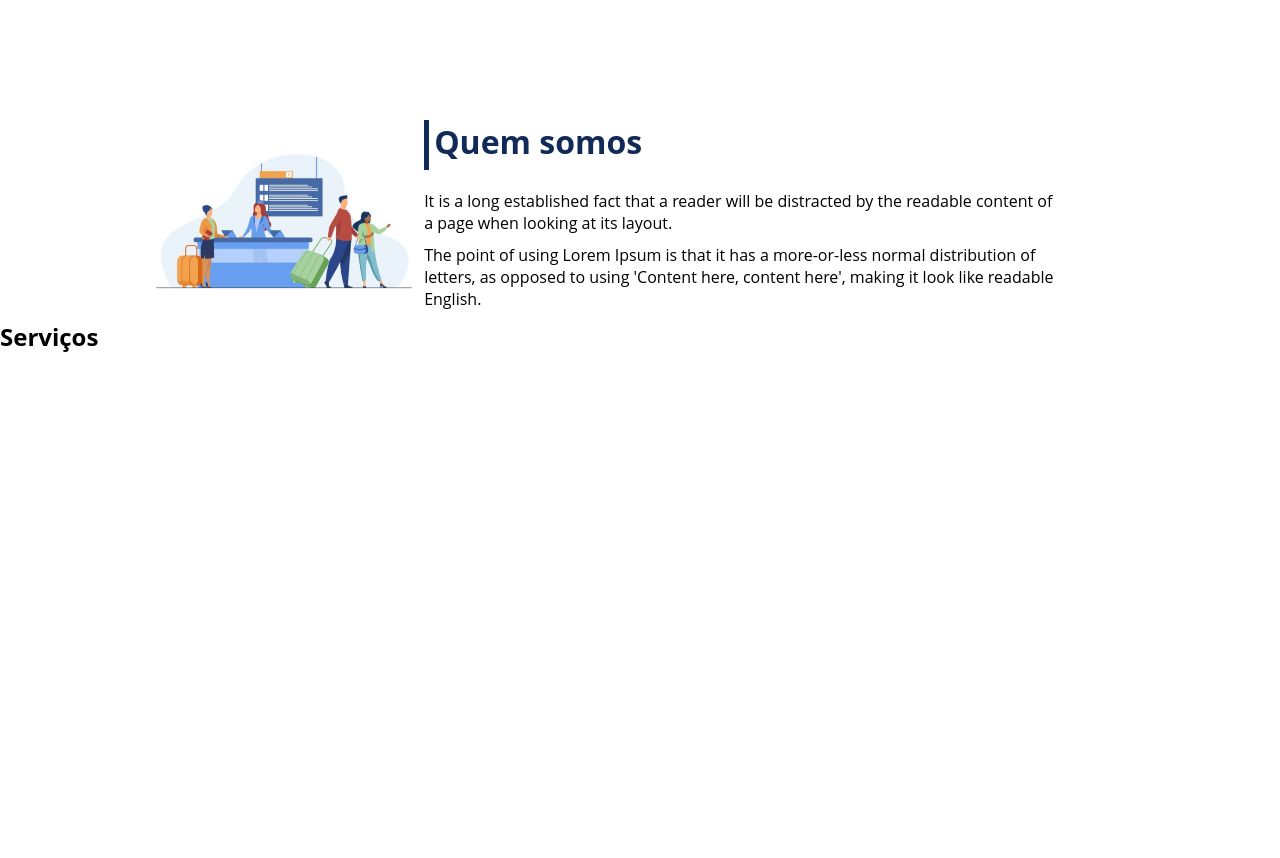
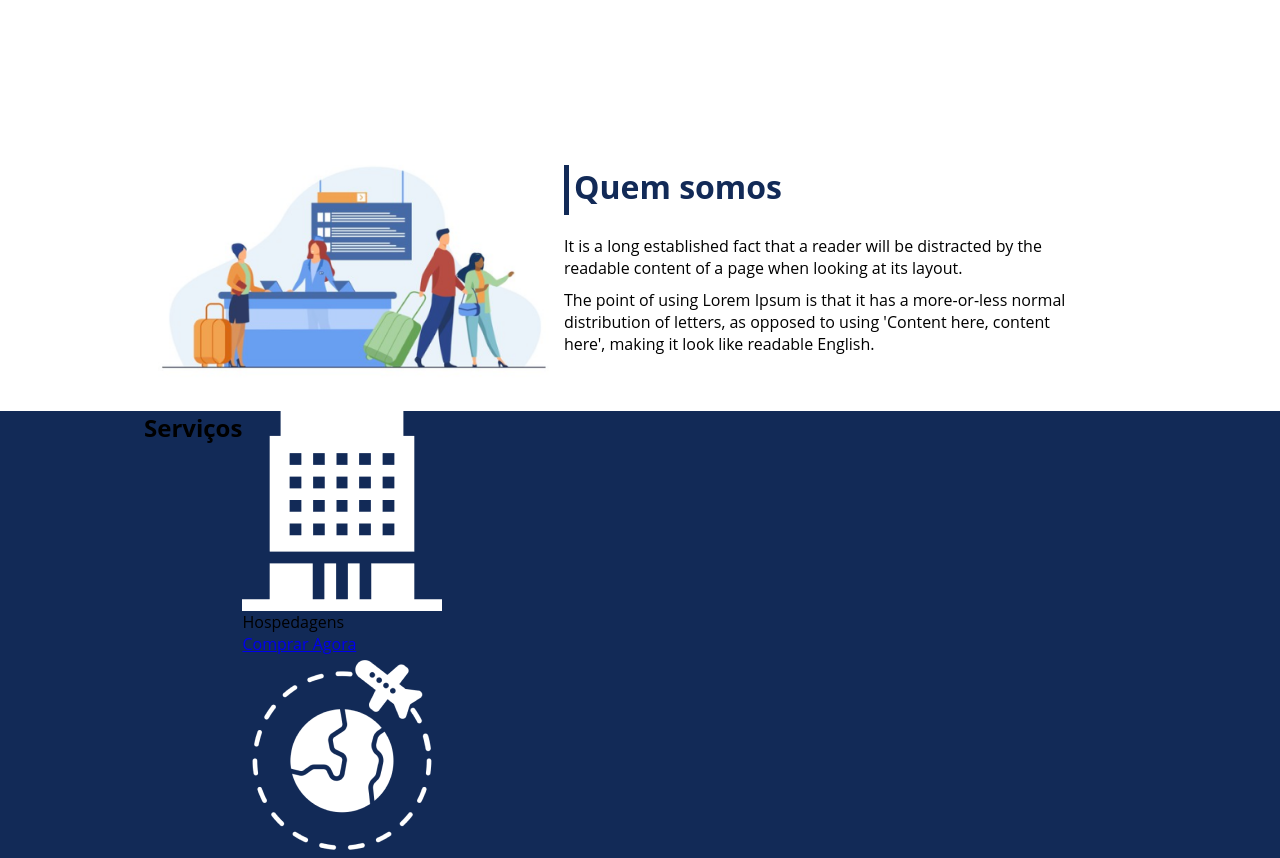
Before and after one commit to joaohlafeta/flex-project, a plain HTML site: page index.html in a window 1280 px wide. Shown: the part 780-1638 px from the top of the page. Drawn offline with Linux system fonts and the light colour scheme.

Commit message:
adicionando background

```diff
--- a/index.html
+++ b/index.html
@@ -42,7 +42,8 @@
         </div>
     </div>
 
-    <div>
+    <div class="container-externo">
+        <div class="flex-container">
         <div>
             <h2>Serviços</h2>
         </div>
@@ -66,6 +67,7 @@
                 <a href="#">Comprar Agora</a>
             </div>
 
+        </div>
         </div>
     </div>
 
--- a/style.css
+++ b/style.css
@@ -105,3 +105,13 @@ header .menu{
     margin-bottom: 10px;
     width: 90%;
 }
+
+#quem-somos img{
+    min-width: 420px;
+}
+
+.container-externo{
+    background-color: #122A57;
+    width: 100%;
+
+}
```
